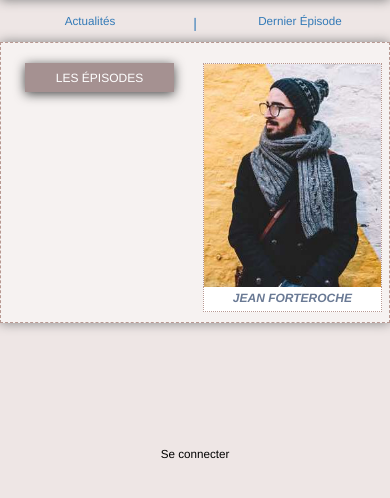
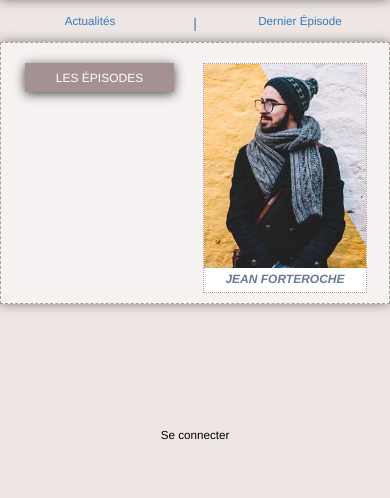
Before and after one commit to hhde7/php-project, a PHP site: page /test/index.php?action=mobileList in a window 390 px wide. Shown: the part 80-578 px from the top of the page. Run offline with PHP 8.4, Linux system fonts and the light colour scheme; data that the repository does not hold is empty; some libraries are stand-ins or nearby versions.

Commit message:
Réduction taille photo profil sur mobile

```diff
--- a/public/css/style.css
+++ b/public/css/style.css
@@ -1861,7 +1861,7 @@ footer {
     background-color: #a59191;
   }
   #profil {
-    width: 120%;
+    width: 110%;
     transform: translate(-7px, 20px);
   }
   .mobile-list {
@@ -1877,7 +1877,7 @@ footer {
     background-color: white;
     transform: translate(-7px, 0px);
     font-size: 12px !important;
-    width: 120%;
+    width: 110%;
     padding: 5px;
     border: 1px dotted rgba(168, 130, 122, 0.8);
     border-top: none;
```
